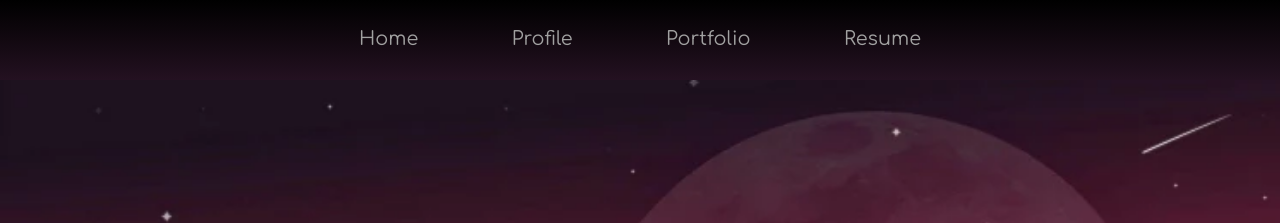
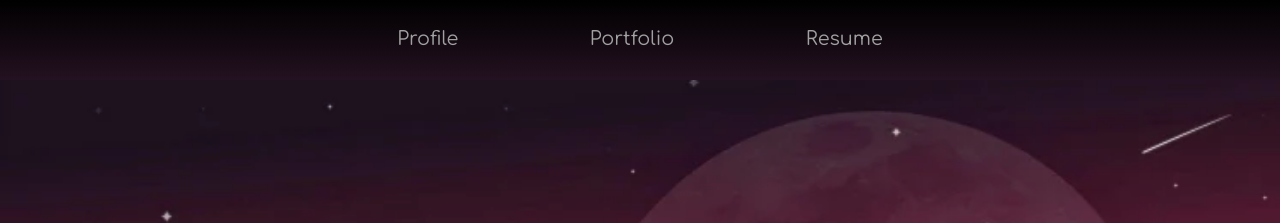
Before and after one commit to Anmol0033/anmol0033.github.io, a plain HTML site: page index.html in a window 1280 px wide. Shown: the top 223 px of the page. Drawn offline with nearby package versions, Linux system fonts and the light colour scheme.

Commit message:
Update index.html

```diff
--- a/index.html
+++ b/index.html
@@ -14,9 +14,6 @@
     <div class="header">
         <div class="header-content">
             <div class="header-content-items nav nav-underline">
-                    <li class="nav-item">
-                        <a class="nav-link home" aria-current="page" href="#">Home</a>
-                      </li>
                       <li class="nav-item">
                         <a class="nav-link " aria-current="page" href="#">Profile</a>
                       </li>
```
